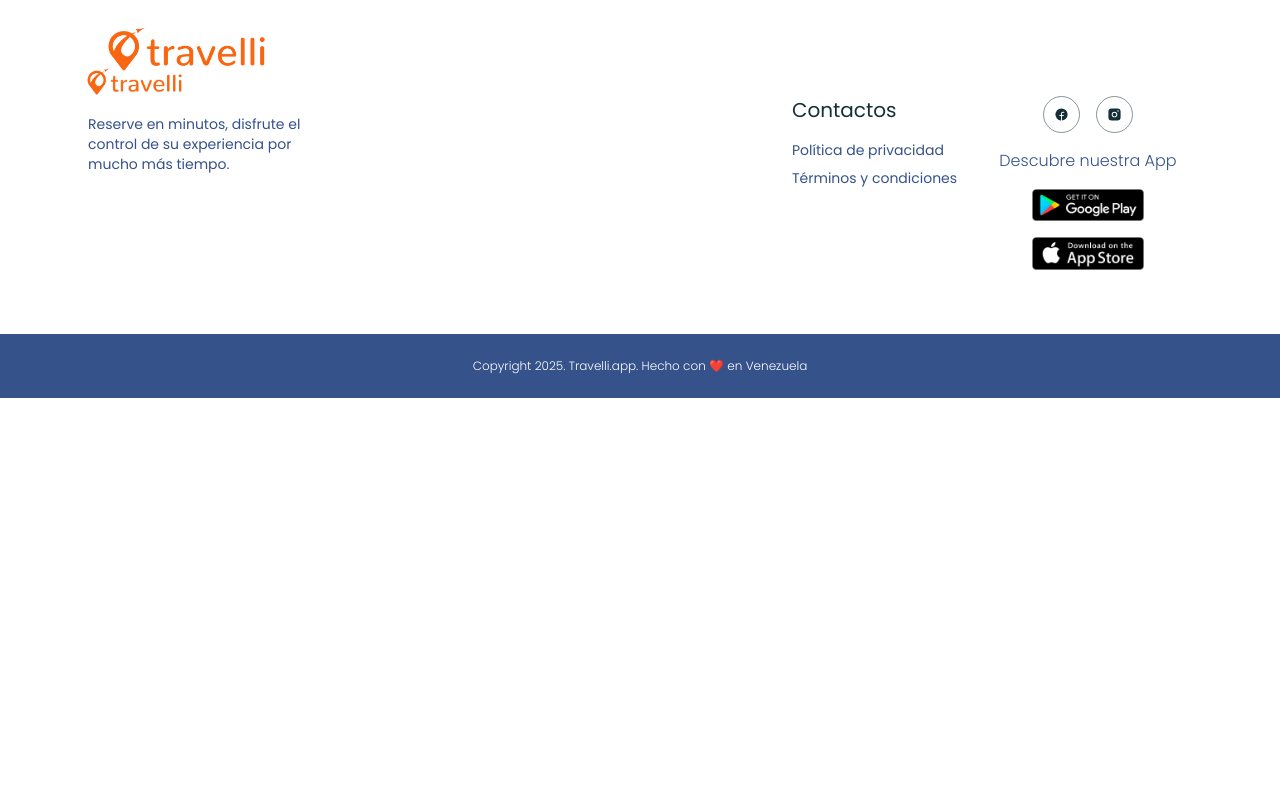
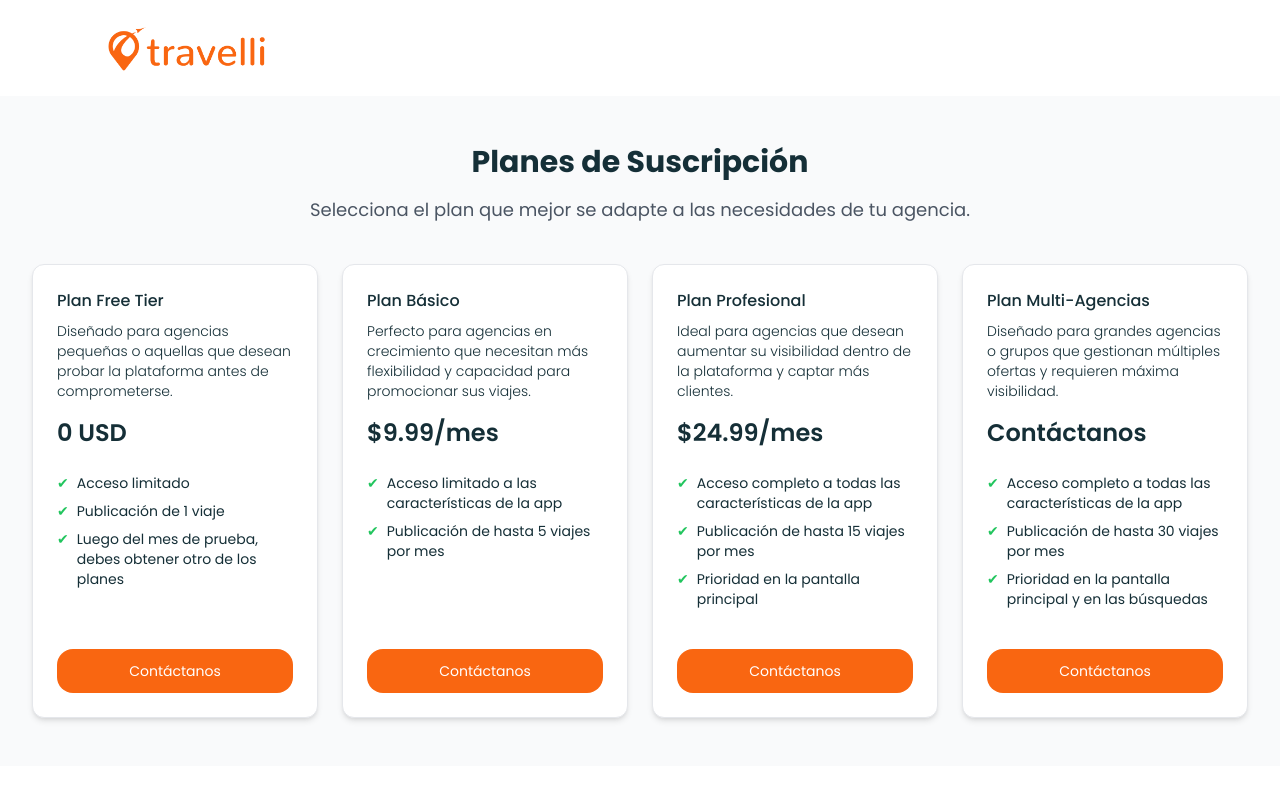
Before and after one commit to jcarri07/travelli-web, a React (Vite) app: page /plans in a window 1280 px wide. Shown: the top 800 px of the page. Built offline with nearby package versions, Linux system fonts and the light colour scheme.

Commit message:
Added plans page

```diff
--- a/src/App.tsx
+++ b/src/App.tsx
@@ -13,6 +13,7 @@ import { useEffect, useState } from "react";
 import Footer from "./components/organs/Footer";
 import { TRAVELER } from "./components/particles/DataLists";
 import HowToDelete from "./components/pages/HowToDelete";
+import PricingPlans from "./components/pages/Plans";
 
 function App() {
   const directory = useLocation();
@@ -36,6 +37,7 @@ function App() {
         <Route path="/terms-and-conditions.html" element={<TermsAndConditions />} />
         <Route path="/privacy-policies" element={<PrivacyPolicies />} />
         <Route path="/how-to-delete-account" element={<HowToDelete />} />
+        <Route path="/plans" element={<PricingPlans />} />
       </Routes>
       <Footer userType={userType}/>
     </div>
--- /dev/null
+++ b/src/components/pages/Plans.tsx
@@ -0,0 +1,94 @@
+const PricingPlans = () => {
+  const plans = [
+    {
+      name: "Plan Free Tier",
+      price: "0 USD",
+      description:
+        "Diseñado para agencias pequeñas o aquellas que desean probar la plataforma antes de comprometerse.",
+      features: [
+        "Acceso limitado",
+        "Publicación de 1 viaje",
+        "Luego del mes de prueba, debes obtener otro de los planes",
+      ],
+    },
+    {
+      name: "Plan Básico",
+      price: "$9.99/mes",
+      description:
+        "Perfecto para agencias en crecimiento que necesitan más flexibilidad y capacidad para promocionar sus viajes.",
+      features: [
+        "Acceso limitado a las características de la app",
+        "Publicación de hasta 5 viajes por mes",
+      ],
+    },
+    {
+      name: "Plan Profesional",
+      price: "$24.99/mes",
+      description:
+        "Ideal para agencias que desean aumentar su visibilidad dentro de la plataforma y captar más clientes.",
+      features: [
+        "Acceso completo a todas las características de la app",
+        "Publicación de hasta 15 viajes por mes",
+        "Prioridad en la pantalla principal",
+      ],
+    },
+    {
+      name: "Plan Multi-Agencias",
+      price: "Contáctanos",
+      description:
+        "Diseñado para grandes agencias o grupos que gestionan múltiples ofertas y requieren máxima visibilidad.",
+      features: [
+        "Acceso completo a todas las características de la app",
+        "Publicación de hasta 30 viajes por mes",
+        "Prioridad en la pantalla principal y en las búsquedas",
+      ],
+    },
+  ];
+
+  return (
+    <div className="bg-gray-50 py-12 px-4 sm:px-6 lg:px-8 mt-24">
+      <div className="max-w-5xl mx-auto text-center">
+        <h2 className="text-2xl font-bold text-color3 sm:text-3xl">
+          Planes de Suscripción
+        </h2>
+        <p className="mt-4 text-lg text-gray-600">
+          Selecciona el plan que mejor se adapte a las necesidades de tu agencia.
+        </p>
+      </div>
+
+      <div className="mt-10 grid gap-6 sm:grid-cols-2 lg:grid-cols-4">
+        {plans.map((plan, index) => (
+          <div
+            key={index}
+            className="bg-white border border-gray-200 shadow-md rounded-xl p-6 flex flex-col justify-between"
+          >
+            <div>
+              <h3 className="text-base rounded font-medium text-color3">
+                {plan.name}
+              </h3>
+              <p className="mt-2 text-sm font-light text-color3">{plan.description}</p>
+              <p className="mt-4 text-2xl font-semibold text-color3">{plan.price}</p>
+
+              <ul className="mt-6 space-y-2">
+                {plan.features.map((feature, i) => (
+                  <li key={i} className="text-color3 text-sm flex">
+                    <span className="mr-2 text-green-500">✔</span>
+                    {feature}
+                  </li>
+                ))}
+              </ul>
+            </div>
+            <a
+                href="mailto:travellliapp@gmail.com"
+                className="flex flex-row justify-center items-center mt-10 w-full bg-[#F96611] text-white text-sm py-3 px-4 rounded-2xl hover:bg-[#F96611]"
+            >
+              {plan.name === "Plan Multi-Agencias" ? "Contáctanos" : "Contáctanos"}
+            </a>
+          </div>
+        ))}
+      </div>
+    </div>
+  );
+};
+
+export default PricingPlans;
```
